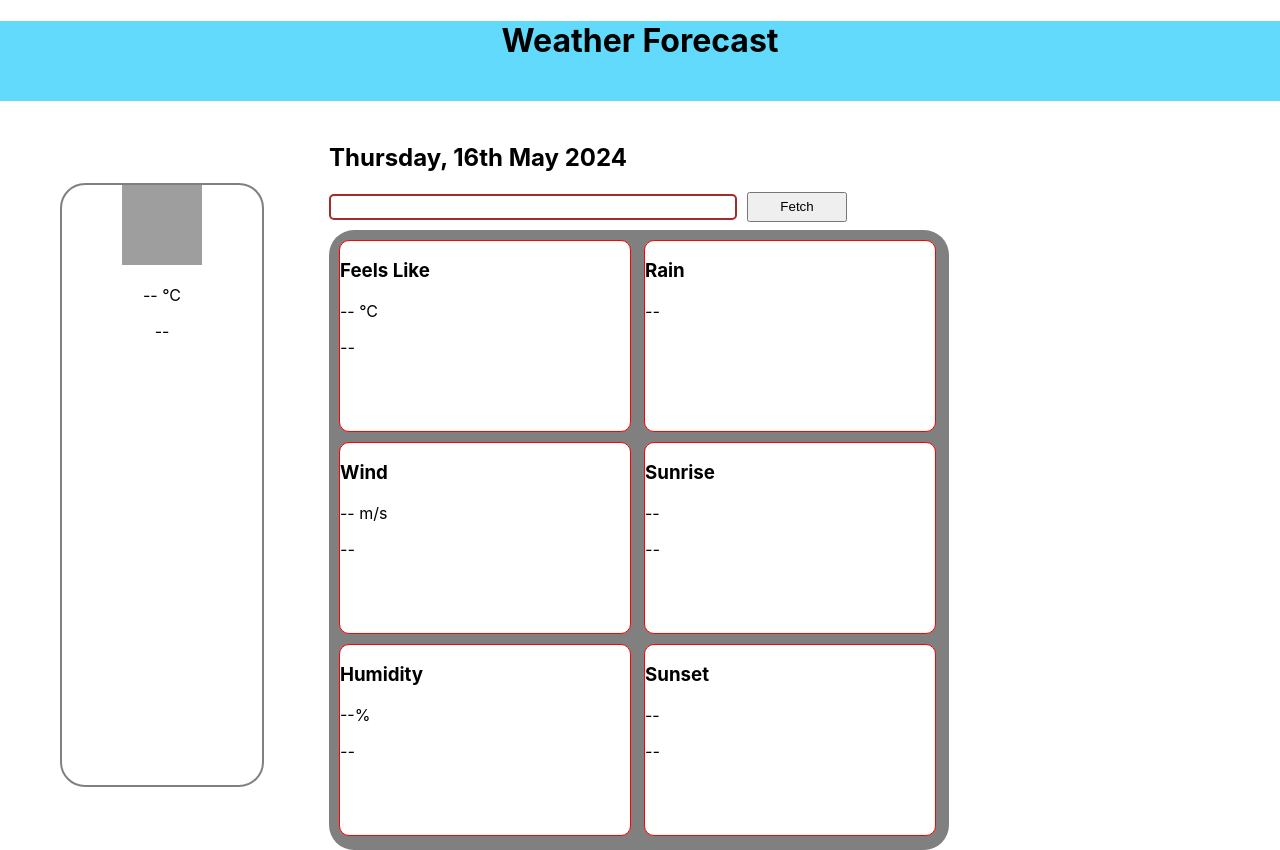
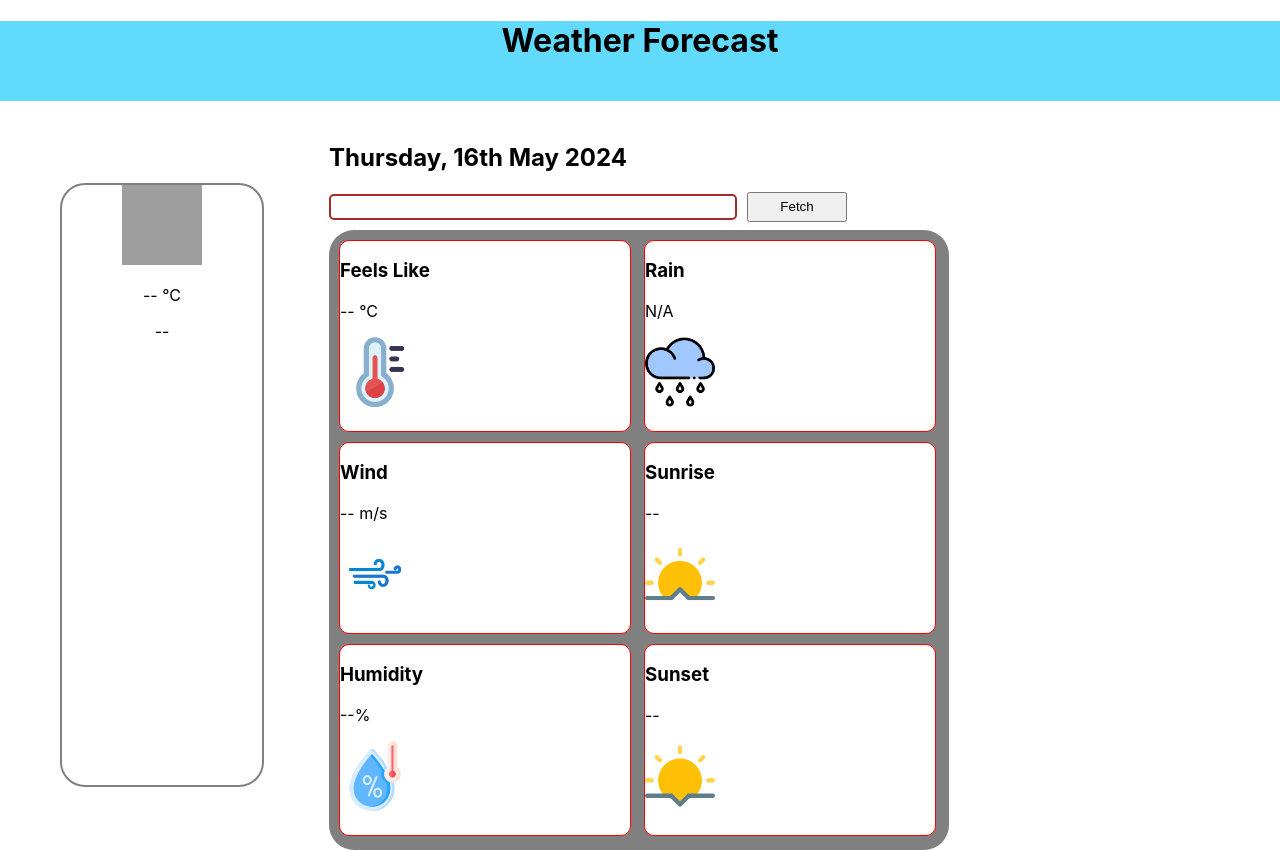
Before and after one commit to anudevSaraswat/weather-app, a React (Create React App) app: page / in a window 1280 px wide. Built offline with nearby package versions, Linux system fonts and the light colour scheme; no server answers; grey boxes are pictures that could not be loaded.

Commit message:
wip: show icons for weather elements

```diff
--- a/src/WeatherInfo.js
+++ b/src/WeatherInfo.js
@@ -33,12 +33,12 @@ export function WeatherInfo({ fetch, weatherData }) {
             <h2>{dateStr}</h2>
             <WeatherInput fetch={fetch}></WeatherInput>
             <div className="flex-container">
-                <WeatherInfoBox label="Feels Like" value={feelsLike}></WeatherInfoBox>
-                <WeatherInfoBox label="Wind" value={wind}></WeatherInfoBox>
-                <WeatherInfoBox label="Humidity" value={humidity}></WeatherInfoBox>
-                <WeatherInfoBox label="Rain"></WeatherInfoBox>
-                <WeatherInfoBox label="Sunrise" value={weatherData.sunrise}></WeatherInfoBox>
-                <WeatherInfoBox label="Sunset" value={weatherData.sunset}></WeatherInfoBox>
+                <WeatherInfoBox label="Feels Like" value={feelsLike} icon='/feelslike.png'></WeatherInfoBox>
+                <WeatherInfoBox label="Wind" value={wind} icon='/wind.png'></WeatherInfoBox>
+                <WeatherInfoBox label="Humidity" value={humidity} icon='/humidity.png'></WeatherInfoBox>
+                <WeatherInfoBox label="Rain" value="N/A" icon='/rain.png'></WeatherInfoBox>
+                <WeatherInfoBox label="Sunrise" value={weatherData.sunrise} icon='/sunrise.png'></WeatherInfoBox>
+                <WeatherInfoBox label="Sunset" value={weatherData.sunset} icon='/sunset.png'></WeatherInfoBox>
             </div>
         </div>
     );
--- a/src/WeatherInfoBox.css
+++ b/src/WeatherInfoBox.css
@@ -5,3 +5,8 @@
     width: 290px;
     height: 190px;
 }
+
+.element-icon {
+    width: 70px;
+    height: 70px;
+}
--- a/src/WeatherInfoBox.js
+++ b/src/WeatherInfoBox.js
@@ -1,11 +1,11 @@
 import "./WeatherInfoBox.css";
 
-export function WeatherInfoBox({ label, value }) {
+export function WeatherInfoBox({ label, value, icon }) {
     return (
         <div className="info-box">
             <h3 className="weather-info-heading">{label}</h3>
             <p className="temperature">{value}</p>
-            <i className="icon">--</i>
+            <img className="element-icon" src={icon} alt="icon"></img>
         </div>
     );
 }
```
